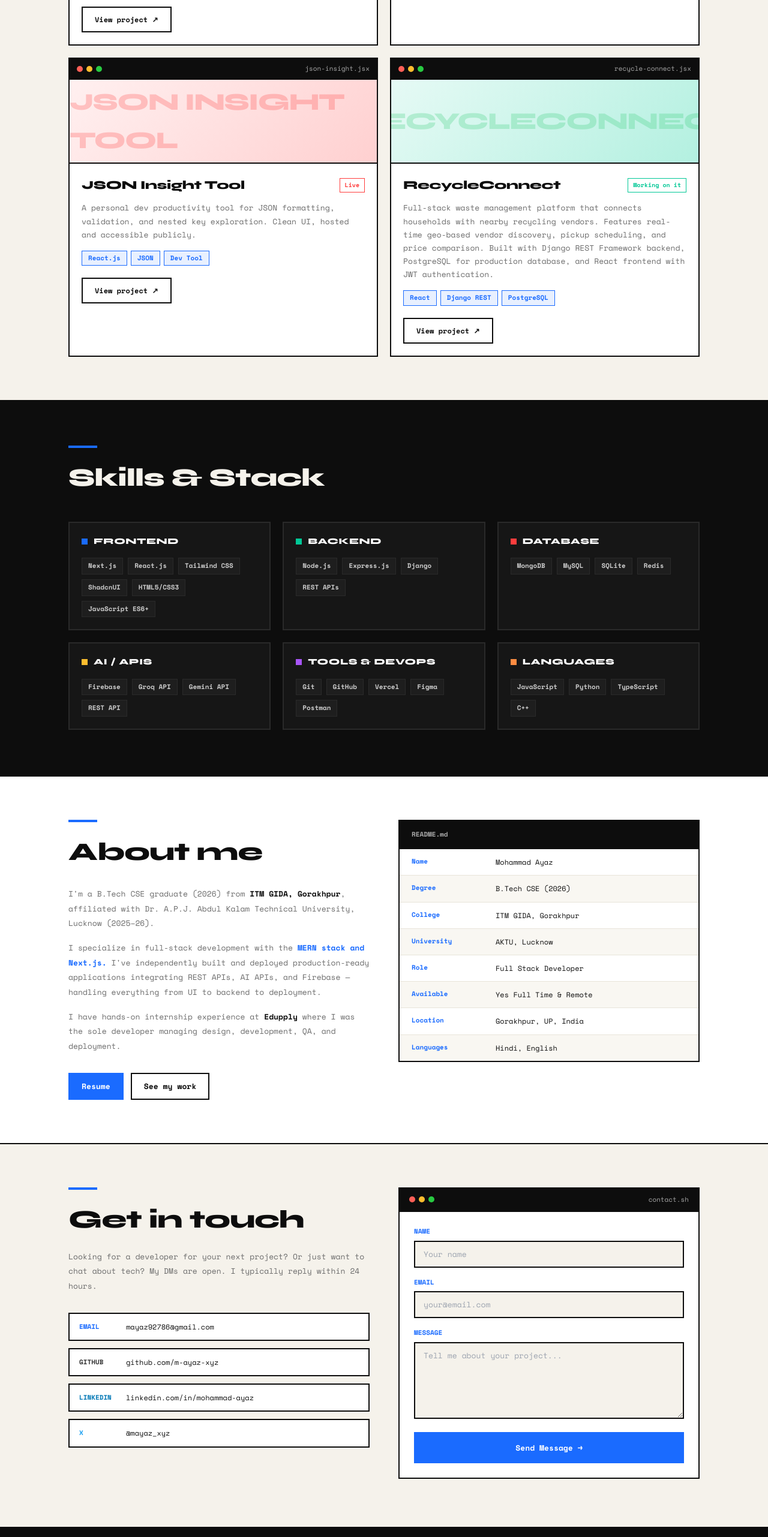
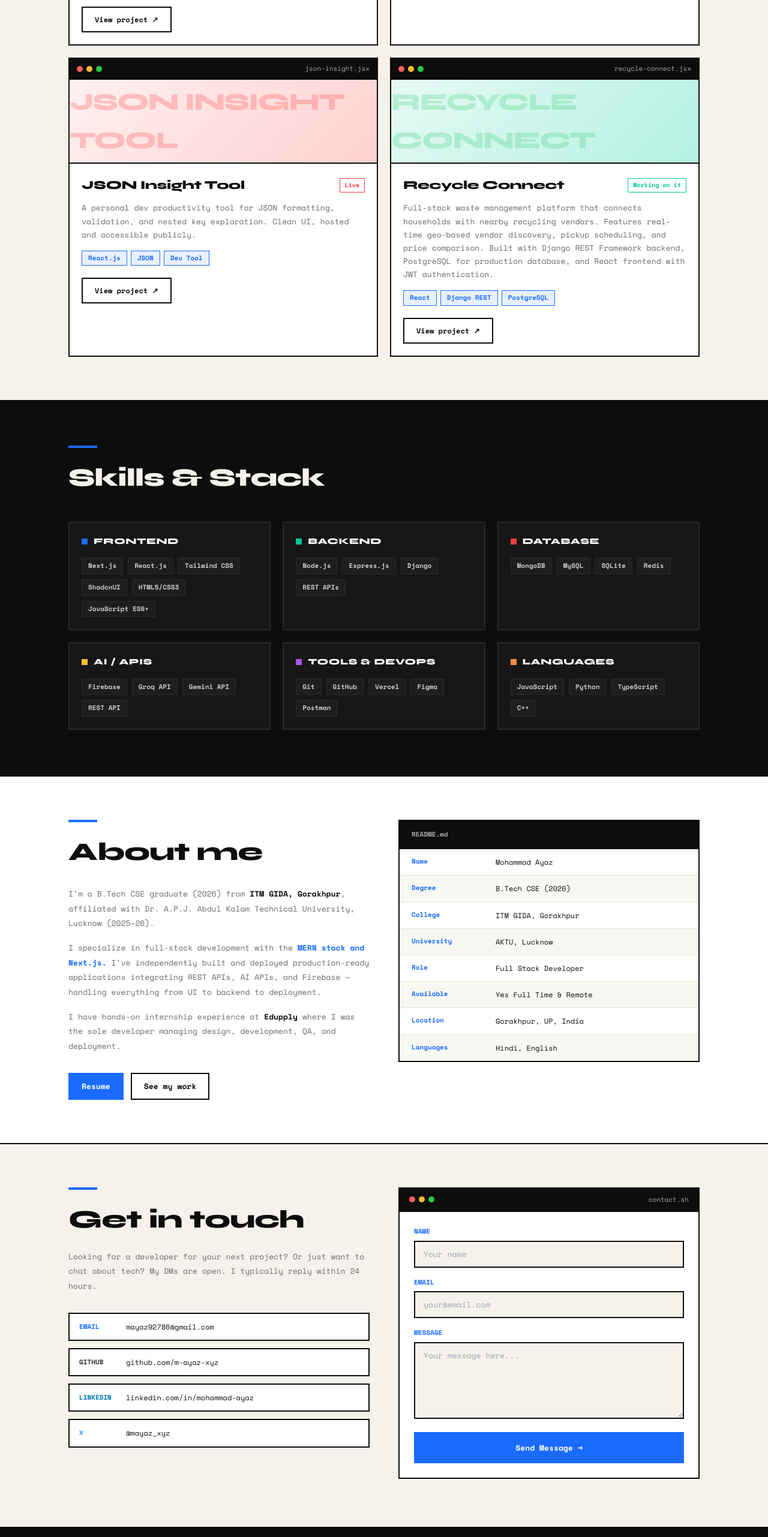
Before and after one commit to m-ayaz-xyz/mohammad-ayaz, a Next.js app: page / in a window 1280 px wide. Shown: the part 1384-3947 px from the top of the page at 60% size. Built offline with nearby package versions, Linux system fonts and the light colour scheme.

Commit message:
fixed bug

```diff
--- a/components/Contact.js
+++ b/components/Contact.js
@@ -186,7 +186,7 @@ export default function Contact() {
                 <textarea
                   value={form.message}
                   onChange={e => setForm(f => ({ ...f, message: e.target.value }))}
-                  placeholder="Tell me about your project..."
+                  placeholder="Your message here..."
                   required
                   rows={5}
                   style={{
--- a/components/Projects.js
+++ b/components/Projects.js
@@ -40,7 +40,7 @@ const projects = [
   },
   {
   id: 4,
-  title: 'RecycleConnect',
+  title: 'Recycle Connect',
   description:
     'Full-stack waste management platform that connects households with nearby recycling vendors. Features real-time geo-based vendor discovery, pickup scheduling, and price comparison. Built with Django REST Framework backend, PostgreSQL for production database, and React frontend with JWT authentication.',
   tags: ['React', 'Django REST', 'PostgreSQL'],
```
Also changed, not shown: 1 other file (tests, documents, lock files or other folders).
